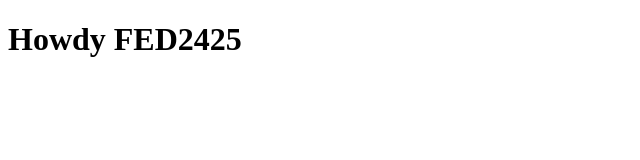
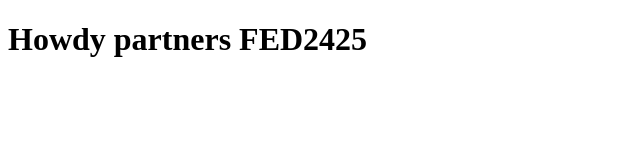
Before and after one commit to Mango-debug/FED-Magomed-Madajev, a plain HTML site: page index.html in a window 1280 px wide. Shown: the whole page, without its empty margins (0-640 px from the left). Drawn offline with Linux system fonts and the light colour scheme.

Commit message:
site def

```diff
--- a/index.html
+++ b/index.html
@@ -13,7 +13,7 @@
 </head>
 
 <body>
-	<h1>Howdy FED2425</h1>
+	<h1>Howdy partners FED2425</h1>
 
 	<script defer src="scripts/script.js"></script>
 </body>
```
Also changed, not shown: readme-images/Smoothcomp-events.png (added), readme-images/Smoothcomp-home.png (added), readme-images/teuxdeux-home.png (deleted), readme-images/teuxdeux-settings.png (deleted), 1 other file.
